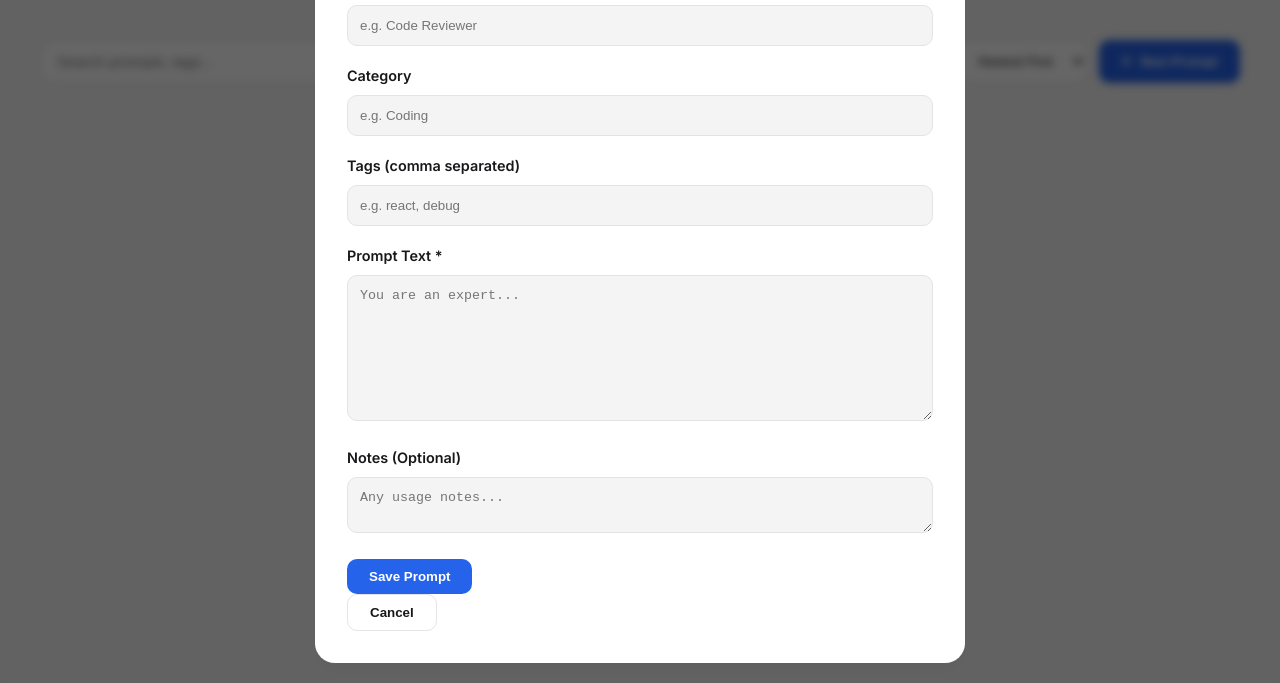
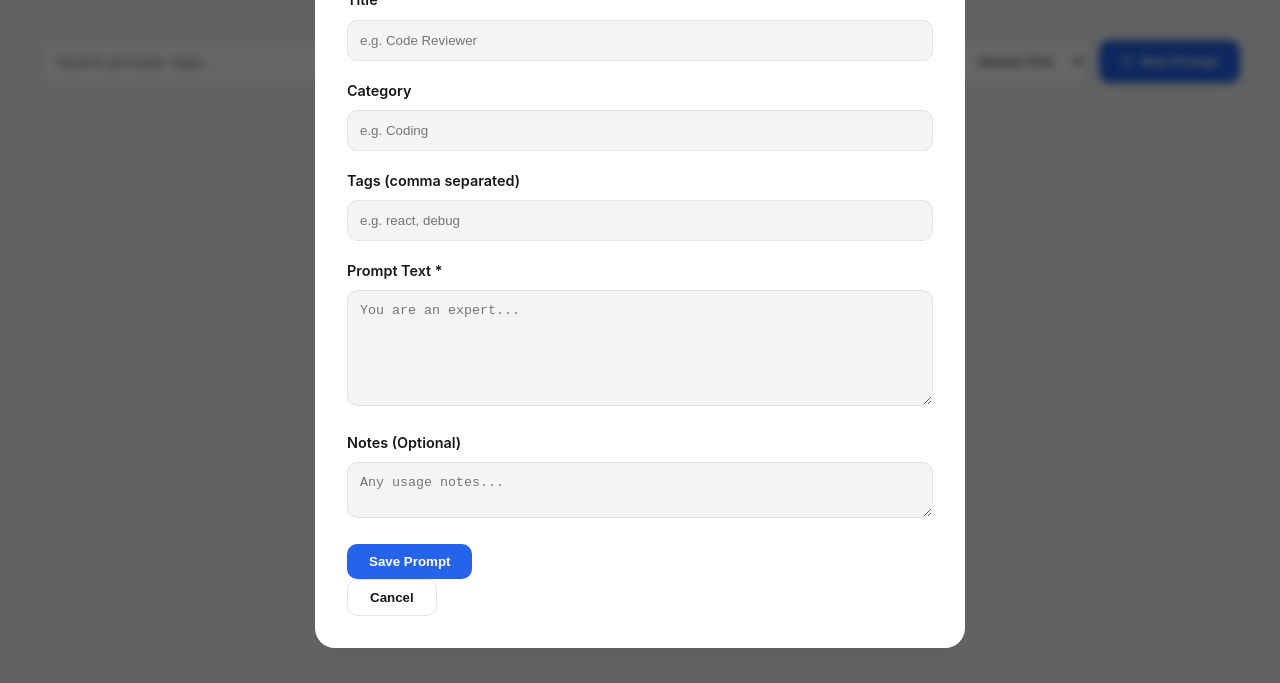
Before and after one commit to kalistamp/prompts, a plain HTML site: page index.html in a window 1280 px wide. Both pictures are taken after a click on the button "New Prompt". Shown: the part 117-800 px from the top of the page. Drawn offline with Linux system fonts and the light colour scheme.

Commit message:
Update index.html

```diff
--- a/index.html
+++ b/index.html
@@ -3,10 +3,9 @@
 <head>
     <meta charset="UTF-8">
     <meta name="viewport" content="width=device-width, initial-scale=1.0">
-    <title>Prompt Studio | Manage Your LLM Prompts</title>
+    <title>LLM Prompt Manager</title>
     <link rel="stylesheet" href="style.css">
     <link rel="stylesheet" href="https://cdnjs.cloudflare.com/ajax/libs/font-awesome/6.0.0/css/all.min.css">
-    <link href="https://fonts.googleapis.com/css2?family=Inter:wght@400;500;600;700;800&display=swap" rel="stylesheet">
 </head>
 <body>
     <div id="settings-modal" class="modal">
@@ -49,7 +48,7 @@
                 </div>
                 <div class="form-control">
                     <label>Prompt Text *</label>
-                    <textarea id="prompt-text" required rows="8" placeholder="You are an expert..."></textarea>
+                    <textarea id="prompt-text" required rows="6" placeholder="You are an expert..."></textarea>
                 </div>
                 <div class="form-control">
                     <label>Notes (Optional)</label>
```
